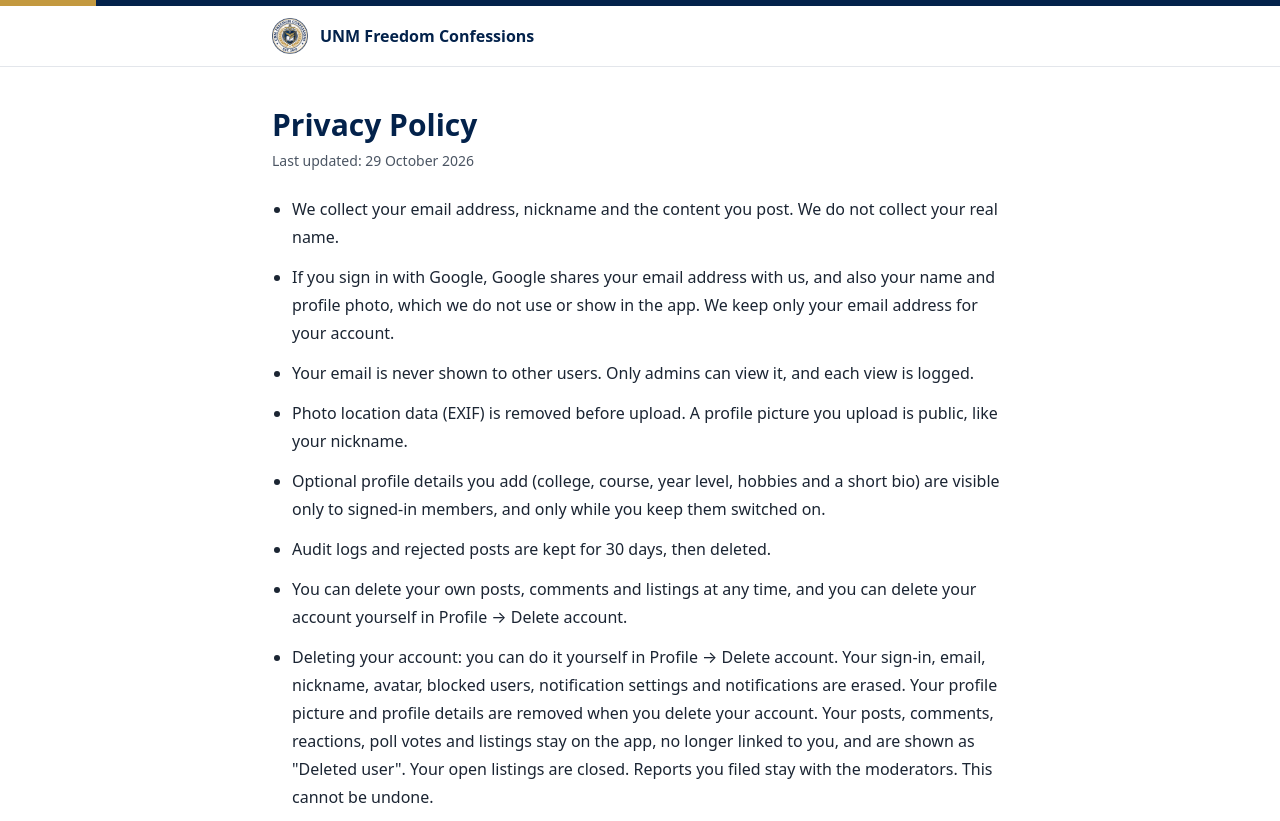
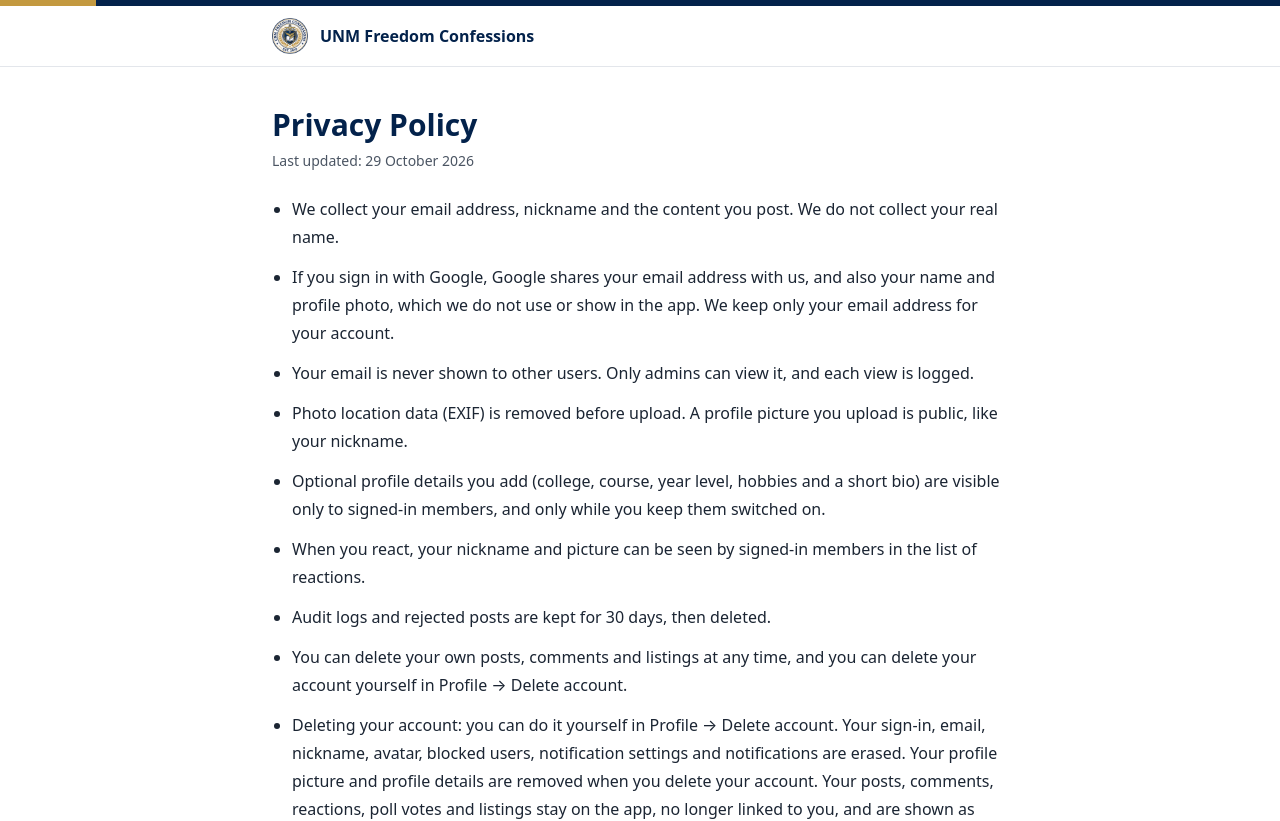
Before and after one commit to djmirontos/unmconfession, a Next.js app in the folder site/: page /privacy in a window 1280 px wide. Shown: the top 821 px of the page. Built offline with nearby package versions, Linux system fonts and the light colour scheme.

Commit message:
site: legal wording for reaction lists
Co-Authored-By: Claude Sonnet 5.5 <noreply@anthropic.com>
Claude-Session: https://claude.ai/code/session_01G15n5YzVuWSEWT1u1hE9MS

```diff
--- a/site/content/legal.ts
+++ b/site/content/legal.ts
@@ -25,6 +25,7 @@ export const LEGAL = {
       'Your email is never shown to other users. Only admins can view it, and each view is logged.',
       'Photo location data (EXIF) is removed before upload. A profile picture you upload is public, like your nickname.',
       'Optional profile details you add (college, course, year level, hobbies and a short bio) are visible only to signed-in members, and only while you keep them switched on.',
+      'When you react, your nickname and picture can be seen by signed-in members in the list of reactions.',
       'Audit logs and rejected posts are kept for 30 days, then deleted.',
       'You can delete your own posts, comments and listings at any time, and you can delete your account yourself in Profile → Delete account.',
       'Deleting your account: you can do it yourself in Profile → Delete account. Your sign-in, email, nickname, avatar, blocked users, notification settings and notifications are erased. Your profile picture and profile details are removed when you delete your account. Your posts, comments, reactions, poll votes and listings stay on the app, no longer linked to you, and are shown as "Deleted user". Your open listings are closed. Reports you filed stay with the moderators. This cannot be undone.',
```
